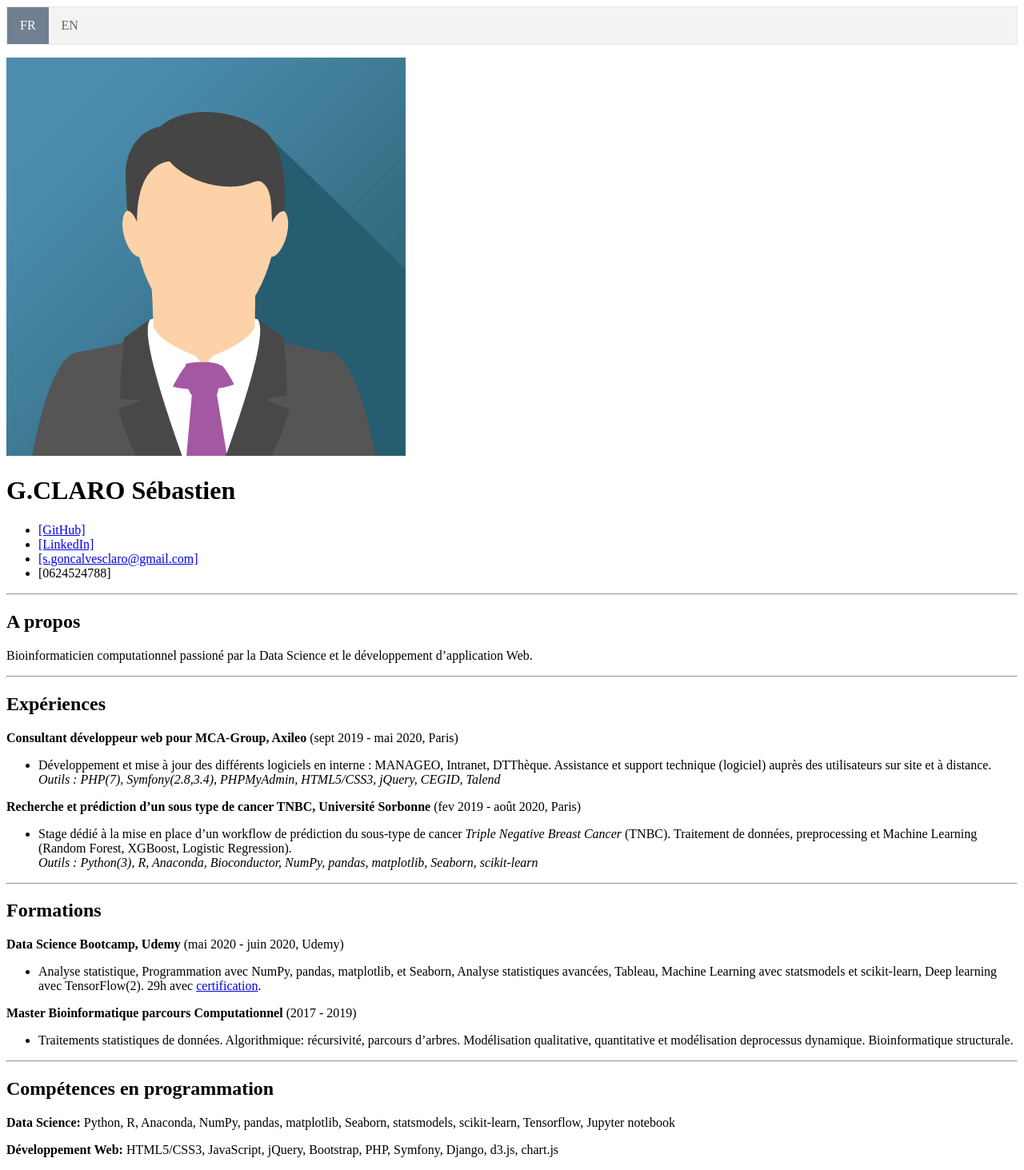
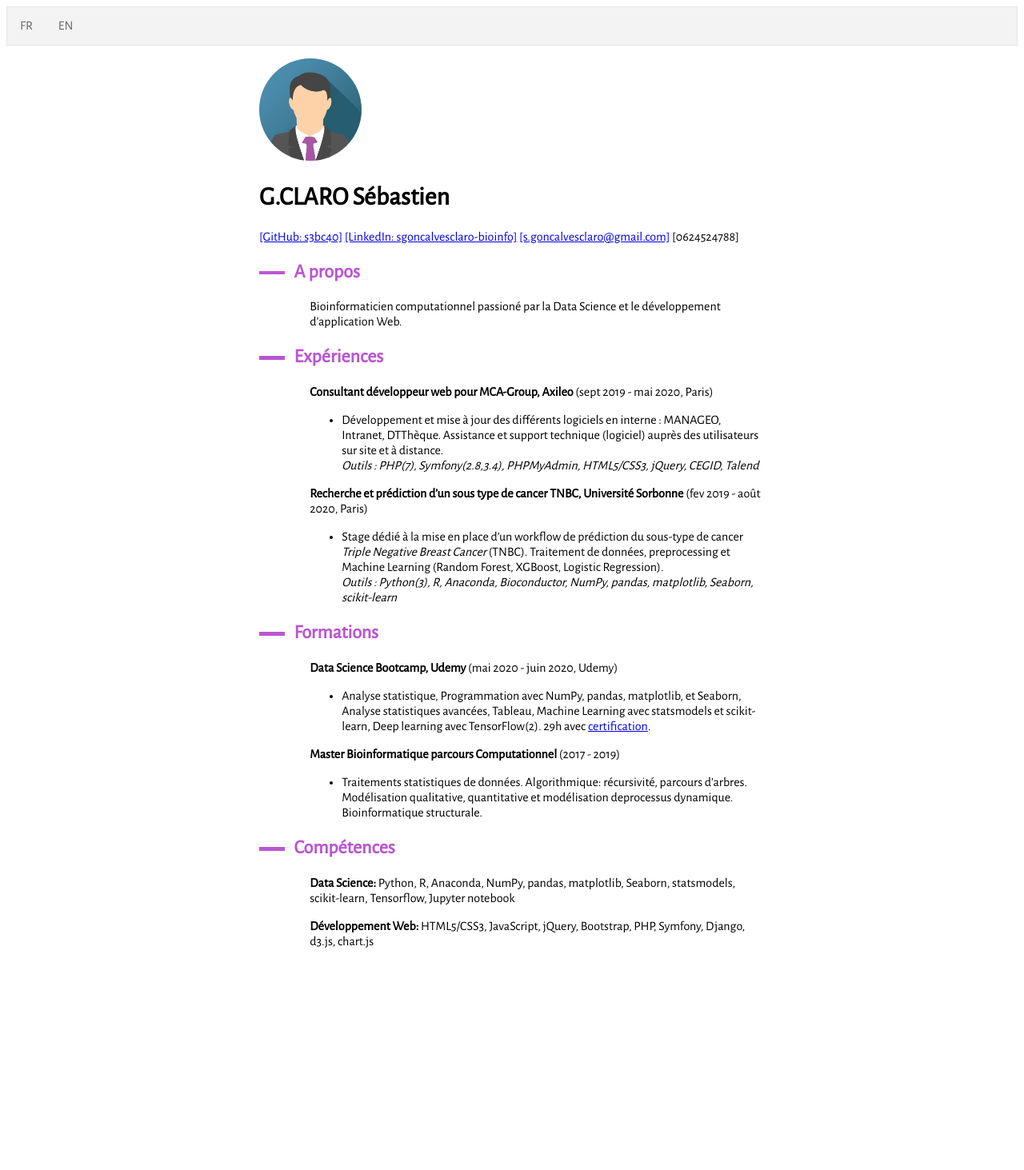
Before and after one commit to s3bc40/s3bc40.github.io, a Jekyll site: the page built from resume_FR.md, in a window 1280 px wide. Shown: the whole page at 80% size. Built offline with Jekyll 4.4.1, drawn with Linux system fonts in a browser that asks for light colours; after the commit the page ends 1203 px from its top, so only the background shows below that.

Commit message:
Main styling done but need to review h2 lines and align

```diff
--- a/_layouts/default.html
+++ b/_layouts/default.html
@@ -6,10 +6,12 @@
     <title>Resume</title>
     <meta name='viewport' content='width=device-width, initial-scale=1'>
     <link rel='stylesheet' type='text/css' media='screen' href='/assets/css/style.css'>
-    <script src='#'></script>
+    <link href='https://fonts.googleapis.com/css?family=Alegreya Sans' rel='stylesheet'>
 </head>
 <body>
     {% include navigation.html %}
-    {{ content }}
+    <div class="main-container">
+        {{ content }}
+    </div>
 </body>
 </html>
--- a/_sass/main.scss
+++ b/_sass/main.scss
@@ -1,4 +1,16 @@
-/* NavBar for language */
+// Body of resume
+body {
+    font-family: 'Alegreya Sans';
+    font-size: 100%;
+}
+
+// Main container
+.main-container {
+    width: 50%;
+    margin: 0 auto;
+}
+
+// NavBar for language
 ul.topnav {
     list-style-type: none;
     margin: 0;
@@ -21,15 +33,54 @@ ul.topnav li a {
 }
 
 ul.topnav li a:hover:not(.active) {
+    color: white;
     background-color: #ddd;
 }
 
-ul.topnav li a.active {
-    color: white;
+ul.topnav li a:hover {
     background-color: slategrey;
 }
 
-@media screen and (max-width: 600px) {
+// ul.topnav li a.active {
+//     color: white;
+//     background-color: slategrey;
+// }
+
+// Image css
+img {
+    width: 8em;
+    border-radius: 50%;
+}
+
+// Headers styling
+h2::before{
+    background-color: mediumorchid;
+    content: "";
+    display: inline-block;
+    height: 0.2em;
+    position: relative;
+    vertical-align: middle;
+    width: 5%;
+    right: 0.5em;
+    margin-left: 0.5em;
+}
+
+h2 {
+    color: mediumorchid;
+}
+
+// Margin text after h2
+h2~ul, h2~p {
+    margin-left: 10%;
+    max-width: 36em;
+}
+
+// For responsive design
+@media screen and (max-width: 1024px) {
+
+    .main-container{
+        width: 90%;
+    }
 
     ul.topnav li.right,
     ul.topnav li {
--- a/resume_FR.md
+++ b/resume_FR.md
@@ -7,19 +7,15 @@ layout: default
 G.CLARO Sébastien
 =================
 
-+ [[GitHub]](https://github.com/s3bc40)
-+ [[LinkedIn]](https://www.linkedin.com/in/sgoncalvesclaro-bioinfo/)
-+ [[s.goncalvesclaro@gmail.com]](s.goncalvesclaro@gmail.com)
-+ [0624524788]
-
----
+[[GitHub: s3bc40]](https://github.com/s3bc40)
+[[LinkedIn: sgoncalvesclaro-bioinfo]](https://www.linkedin.com/in/sgoncalvesclaro-bioinfo/)
+[[s.goncalvesclaro@gmail.com]](s.goncalvesclaro@gmail.com)
+[0624524788]
 
 A propos
 --------
 
 Bioinformaticien computationnel passioné par la Data Science et le développement d'application Web.
-
----
 
 Expériences
 ----------
@@ -33,8 +29,6 @@ Expériences
 + Stage dédié à la mise en place d'un workflow de prédiction du sous-type de cancer *Triple Negative Breast Cancer* (TNBC). Traitement de données, preprocessing et Machine Learning (Random Forest, XGBoost, Logistic Regression).
 *Outils : Python(3), R, Anaconda, Bioconductor, NumPy, pandas, matplotlib, Seaborn, scikit-learn*
 
----
-
 Formations
 ---------
 **Data Science Bootcamp, Udemy** (mai 2020 - juin 2020, Udemy)
@@ -45,9 +39,7 @@ Formations
 
 + Traitements statistiques de données. Algorithmique: récursivité, parcours d’arbres. Modélisation qualitative, quantitative et modélisation deprocessus dynamique. Bioinformatique structurale.
 
----
-
-Compétences en programmation
+Compétences
 ---------
 **Data Science:** Python, R, Anaconda, NumPy, pandas, matplotlib, Seaborn, statsmodels, scikit-learn, Tensorflow, Jupyter notebook
 
```
Also changed, not shown: 1 other file.
